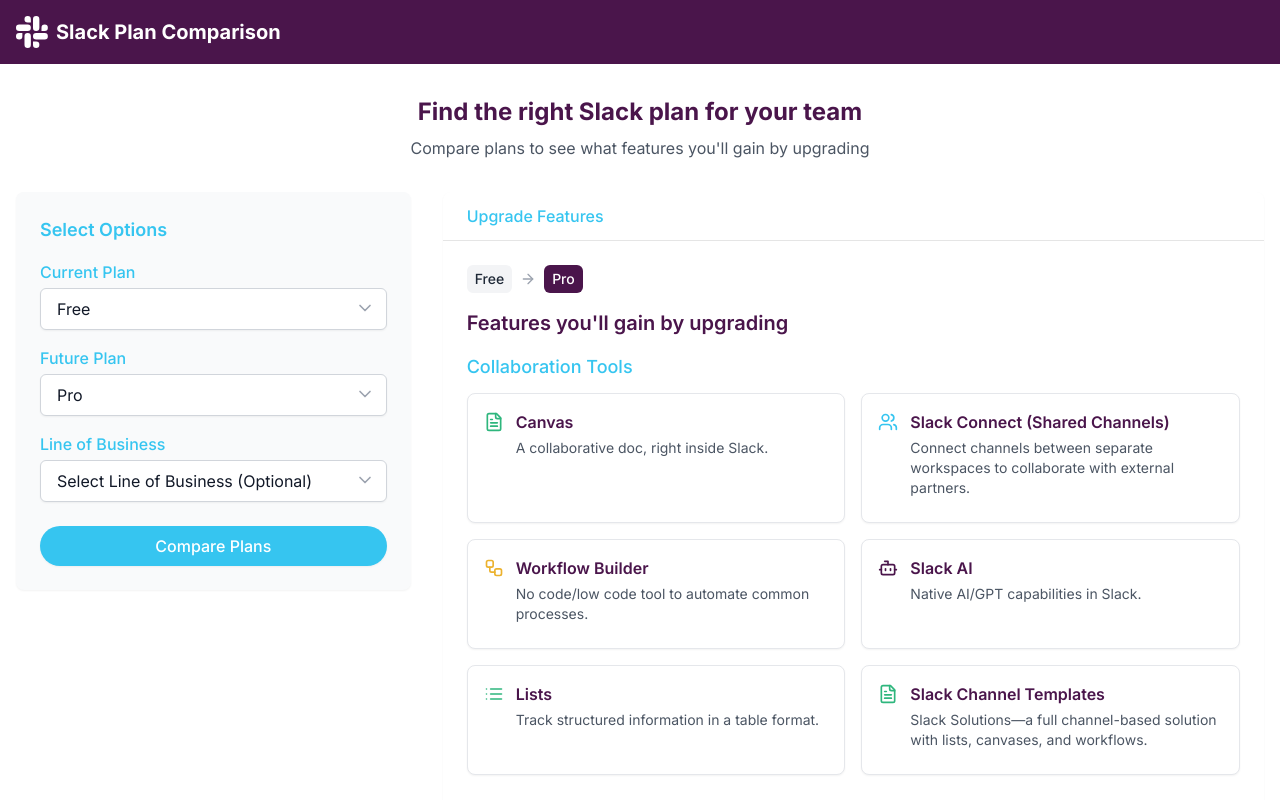
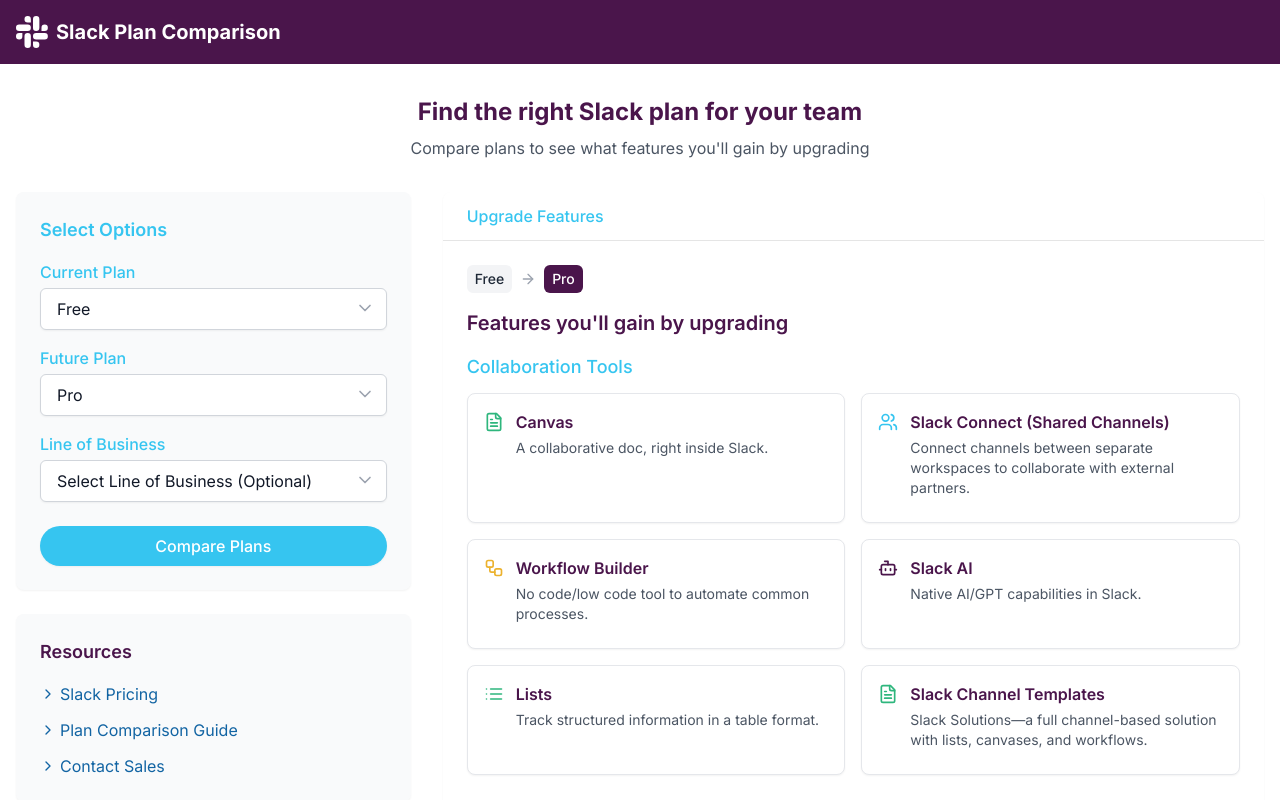
Before and after one commit to claudiasellers/se-slack-app-2, a React (Vite) app: page / in a window 1280 px wide. Both pictures are taken after a click on the button "Compare Plans". Shown: the top 800 px of the page. Built offline with nearby package versions, Linux system fonts and the light colour scheme.

Commit message:
add resources module

```diff
--- a/src/components/PlanComparisonTool.tsx
+++ b/src/components/PlanComparisonTool.tsx
@@ -472,6 +472,26 @@
                                 </button>
                             </form>
                         </div>
+
+                        {isSubmitted && (
+                            <div className="mt-6 rounded-lg bg-gray-50 p-6 shadow-sm">
+                                <h3 className="mb-4 text-lg font-semibold text-[#4A154B]">Resources</h3>
+                                <div className="space-y-3">
+                                    <a href="#" className="flex items-center text-[#1264A3] hover:underline">
+                                        <ChevronRight className="mr-1 h-4 w-4" />
+                                        Slack Pricing
+                                    </a>
+                                    <a href="#" className="flex items-center text-[#1264A3] hover:underline">
+                                        <ChevronRight className="mr-1 h-4 w-4" />
+                                        Plan Comparison Guide
+                                    </a>
+                                    <a href="#" className="flex items-center text-[#1264A3] hover:underline">
+                                        <ChevronRight className="mr-1 h-4 w-4" />
+                                        Contact Sales
+                                    </a>
+                                </div>
+                            </div>
+                        )}
                     </div>
 
                     {/* Right Column - Results */}
```
